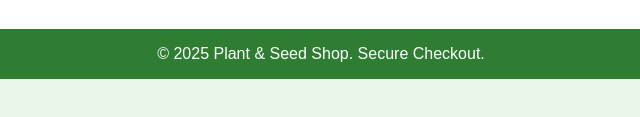
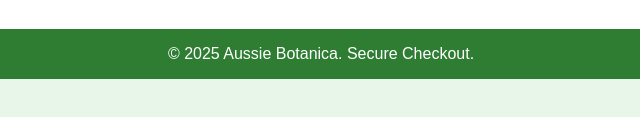
Before and after one commit to GlobalPtyLtd/Aussie-Botanica, a plain HTML site: page checkout.html in a window 1280 px wide. Shown: the part 379-496 px from the top of the page, 319-959 px from the left. Drawn offline with Linux system fonts and the light colour scheme.

Commit message:
Update checkout.html

```diff
--- a/checkout.html
+++ b/checkout.html
@@ -4,7 +4,7 @@
 <head>
   <meta charset="UTF-8">
   <meta name="viewport" content="width=device-width, initial-scale=1.0">
-  <title>Checkout - Plant & Seed Shop</title>
+  <title>Checkout - Aussie Botanica</title>
   <style>
     body { font-family: Arial, sans-serif; margin: 0; background: #e8f5e9; }
     header, footer { background: #2e7d32; color: white; text-align: center; padding: 1rem; }
@@ -30,6 +30,6 @@
       <button class="btn" type="submit">Place Order</button>
     </form>
   </main>
-  <footer>&copy; 2025 Plant & Seed Shop. Secure Checkout.</footer>
+  <footer>&copy; 2025 Aussie Botanica. Secure Checkout.</footer>
 </body>
 </html>
```
